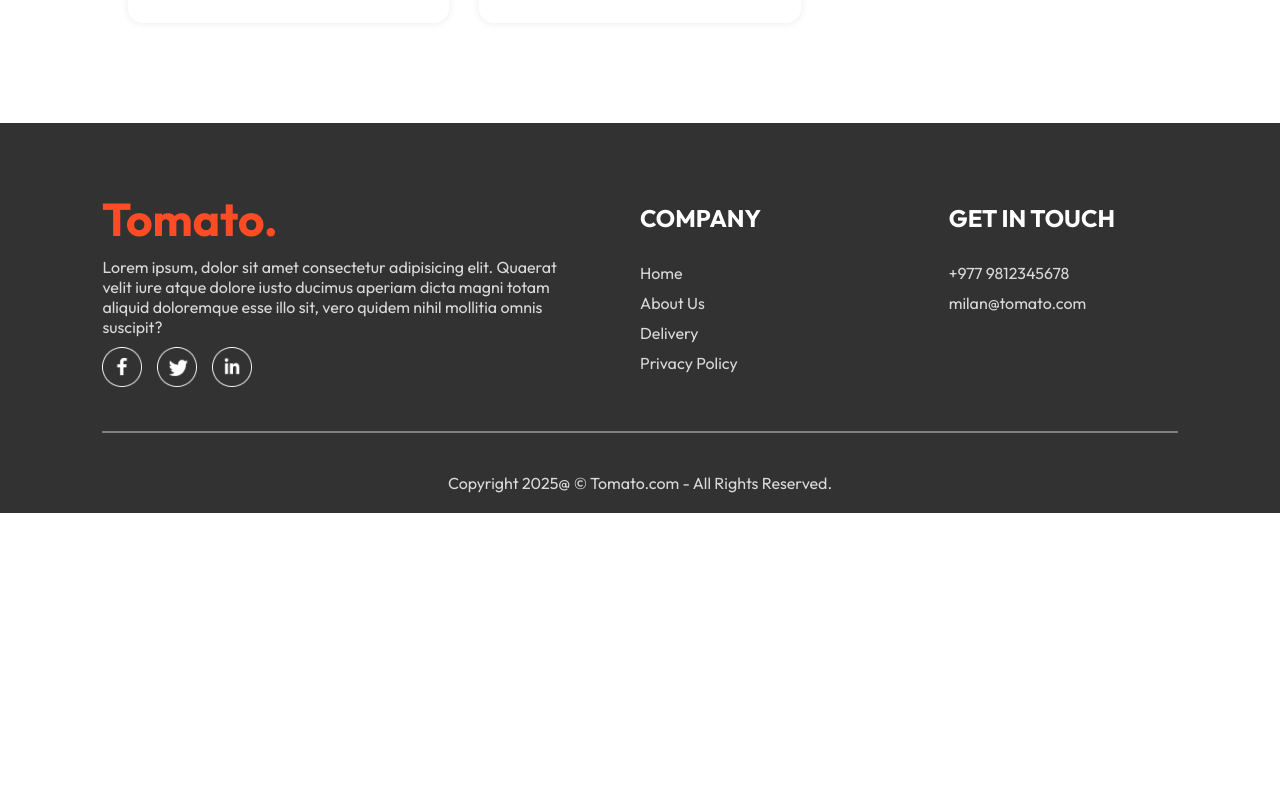
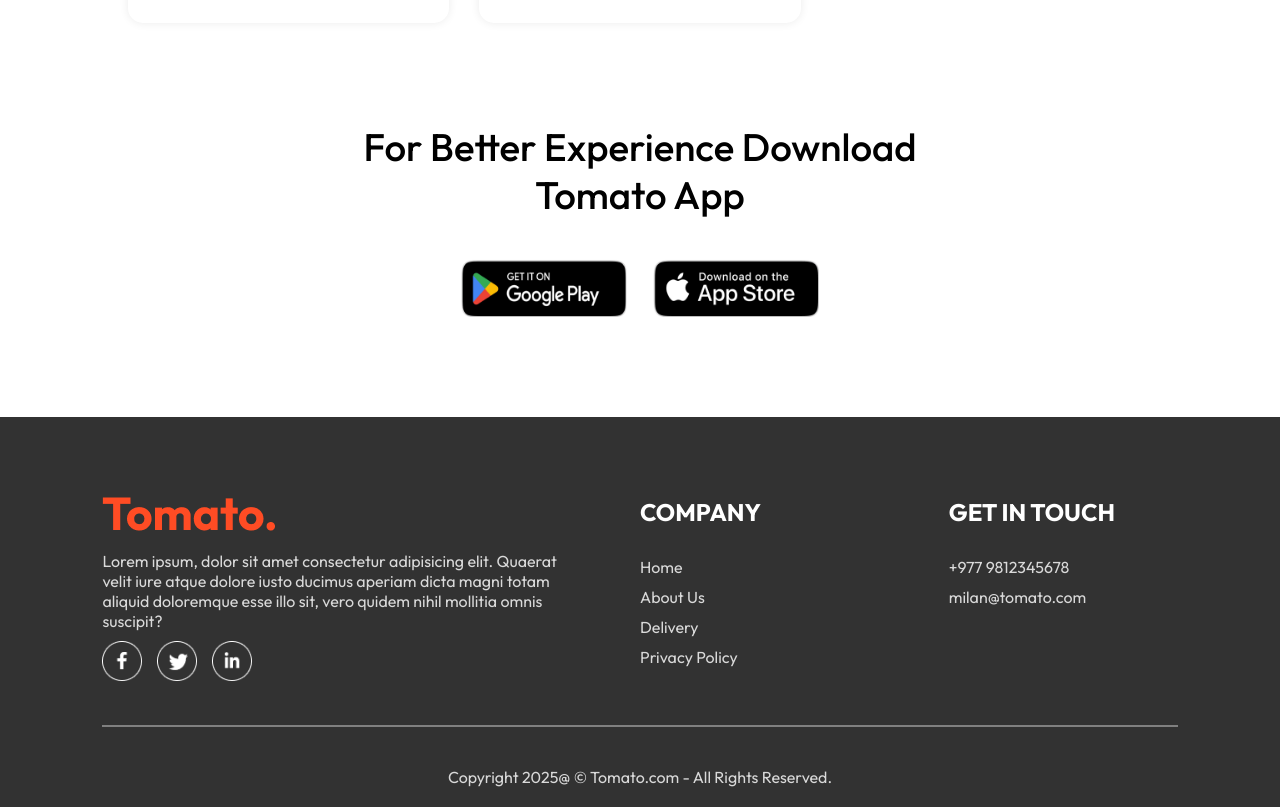
Before and after one commit to milancodess/foodDelivery, a React (Vite) app in the folder frontend/: page / in a window 1280 px wide. Shown: the part 5980-6787 px from the top of the page. Before the commit the page ends 6493 px from the top, so only its background shows below. Built offline with nearby package versions, Linux system fonts and the light colour scheme; a web font is replaced by a local one.

Commit message:
add app download layout

```diff
--- /dev/null
+++ b/frontend/src/components/AppDownload/AppDownload.css
@@ -0,0 +1,25 @@
+.app-download {
+  margin: auto auto;
+  margin-top: 100px;
+  font-size: max(3vw, 20px);
+  text-align: center;
+  font-weight: 500;
+}
+
+.app-download-platforms {
+  display: flex;
+  justify-content: center;
+  gap: max(2vw, 10px);
+  margin-top: 40px;
+}
+
+.app-download-platforms img {
+  width: max(13vw, 120px);
+  max-width: 180px;
+  transition: 0.5s;
+  cursor: pointer;
+}
+
+.app-download-platforms img:hover {
+  transform: scale(1.05);
+}
--- /dev/null
+++ b/frontend/src/components/AppDownload/AppDownload.jsx
@@ -0,0 +1,19 @@
+import React from "react";
+import "./AppDownload.css";
+import { assets } from "../../assets/assets";
+
+const AppDownload = () => {
+  return (
+    <div className="app-download" id="app-download">
+      <p>
+        For Better Experience Download <br /> Tomato App
+      </p>
+      <div className="app-download-platforms">
+        <img src={assets.play_store} alt="Playstore" />
+        <img src={assets.app_store} alt="App store" />
+      </div>
+    </div>
+  );
+};
+
+export default AppDownload;
--- a/frontend/src/pages/Home/Home.jsx
+++ b/frontend/src/pages/Home/Home.jsx
@@ -3,6 +3,7 @@
 import Header from "../../components/Header/Header";
 import ExploreMenu from "../../components/ExploreMenu/ExploreMenu";
 import FoodDisplay from "../../components/FoodDisplay/FoodDisplay";
+import AppDownload from "../../components/AppDownload/AppDownload";
 
 const Home = () => {
   const [category, setCategory] = useState("All");
@@ -11,6 +12,7 @@
       <Header />
       <ExploreMenu category={category} setCategory={setCategory} />
       <FoodDisplay category={category} />
+      <AppDownload />
     </div>
   );
 };
```
